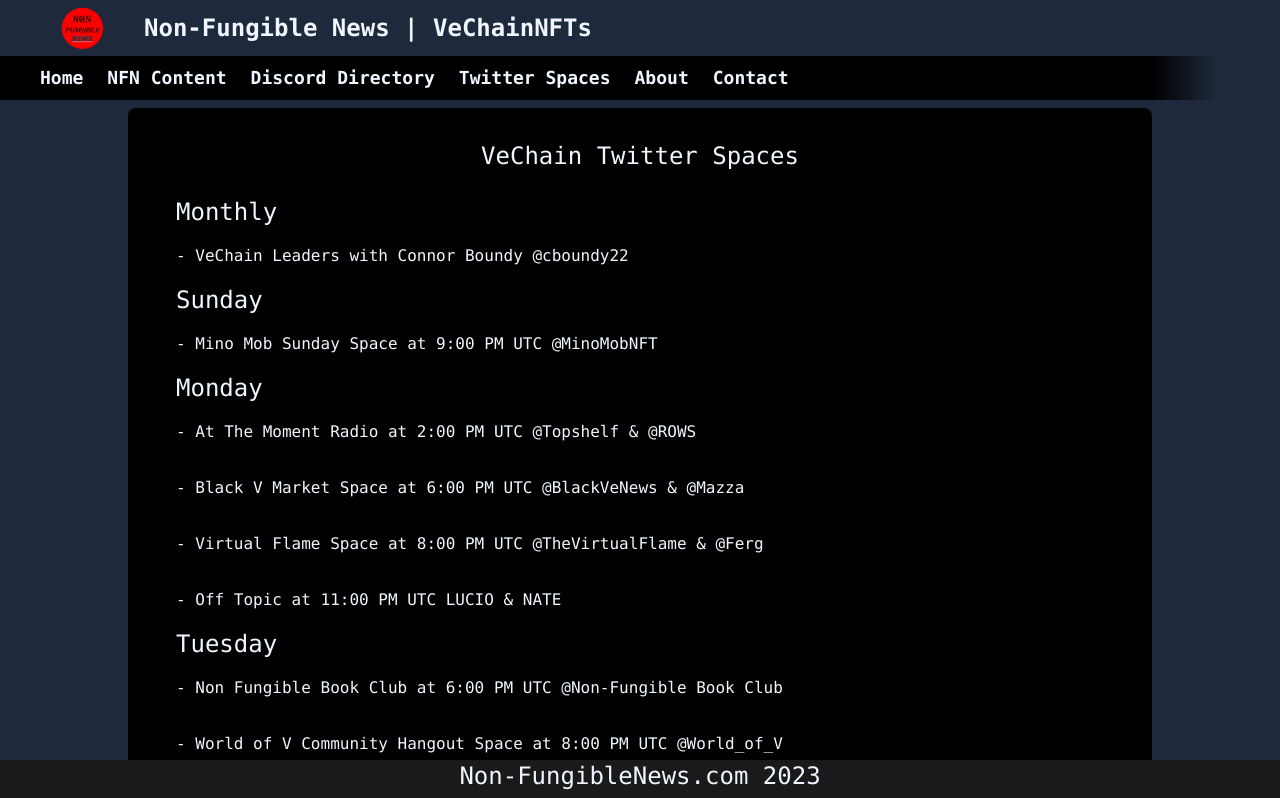
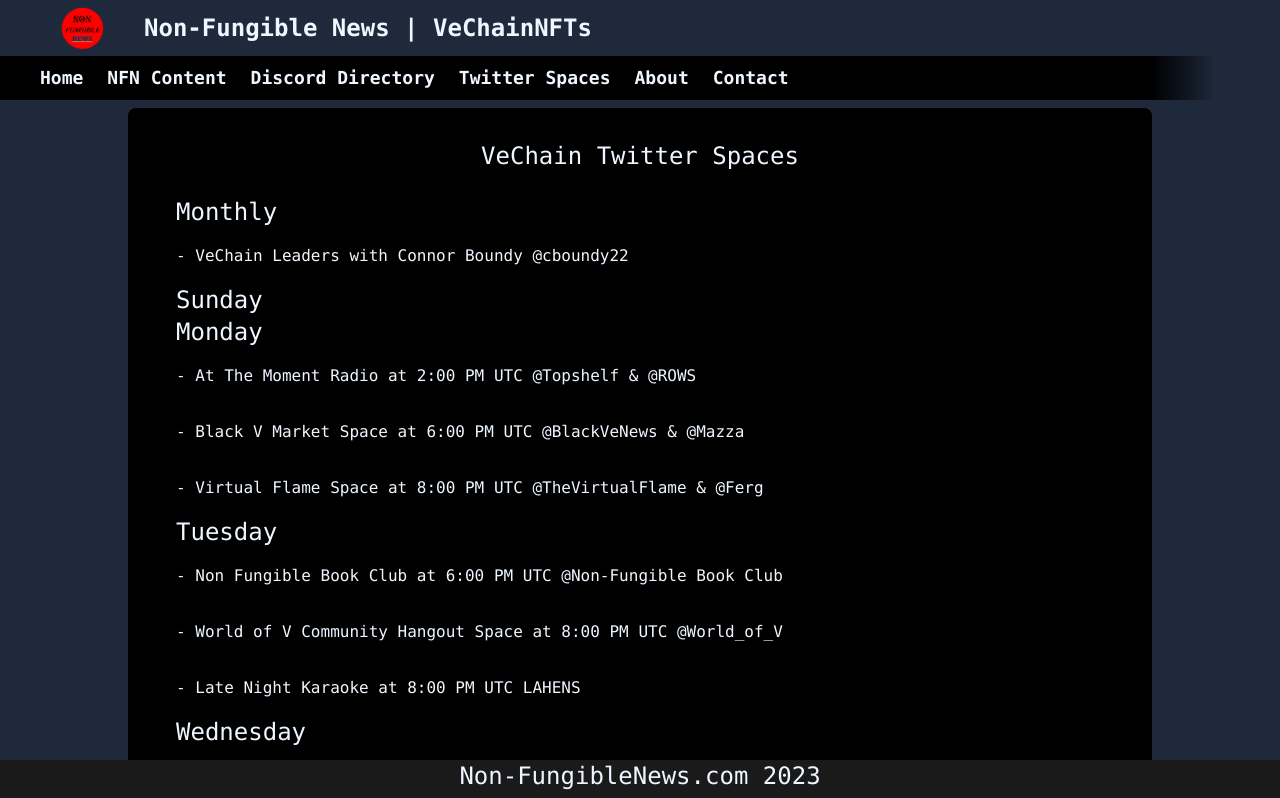
Before and after one commit to snoozie-v/nfn, a React (Vite) app: page /twitter in a window 1280 px wide. Shown: the top 798 px of the page. Built offline with nearby package versions, Linux system fonts and the light colour scheme.

Commit message:
removed spaces

```diff
--- a/src/pages/TwitterSpaces.jsx
+++ b/src/pages/TwitterSpaces.jsx
@@ -16,9 +16,6 @@
             className="hover:underline">@cboundy22</a>
           </div>
           <div className="pl-4 text-blue-50 text-2xl">Sunday</div>
-          <div className='p-4 text-blue-50'>- Mino Mob Sunday Space at 9:00 PM UTC   <a href="https://twitter.com/MinoMobNFT"
-            className="hover:underline">@MinoMobNFT</a>
-          </div>
           <div className="pl-4 text-blue-50 text-2xl">Monday</div>
           <div className='p-4 text-blue-50'>- At The Moment Radio at 2:00 PM UTC   <a href="https://twitter.com/topshelfcrypto1"
             className="hover:underline">@Topshelf</a> & <a href="https://twitter.com/ROWS_V"
@@ -31,10 +28,6 @@
           <div className='p-4 text-blue-50'>- Virtual Flame Space at 8:00 PM UTC   <a href="https://twitter.com/TheVirtualFlame"
             className="hover:underline">@TheVirtualFlame</a> & <a href="https://twitter.com/ferg_crypto"
             className="hover:underline">@Ferg</a>
-          </div>
-          <div className='p-4 text-blue-50'>- Off Topic at 11:00 PM UTC   <a href="https://twitter.com/crypto_lucio"
-            className="hover:underline">LUCIO</a> & <a href="https://twitter.com/OfficialNFTnate"
-            className="hover:underline">NATE</a>
           </div>
           <div className="pl-4 text-blue-50 text-2xl">Tuesday</div>
           <div className='p-4 text-blue-50'>- Non Fungible Book Club at 6:00 PM UTC   <a href="https://twitter.com/NonFungibleBC" className="hover:underline">@Non-Fungible Book Club</a>
```
